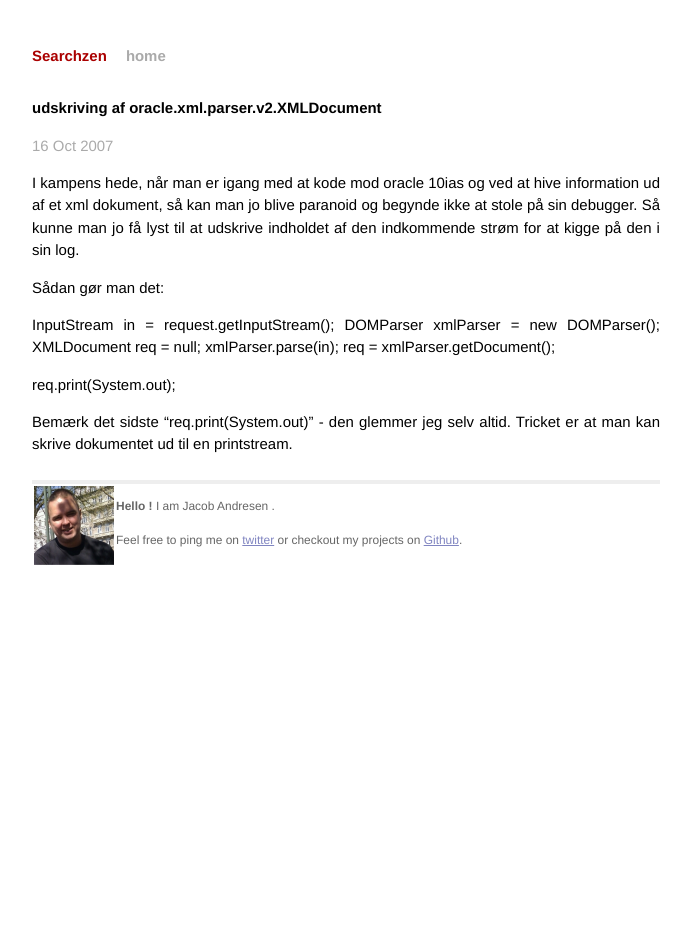
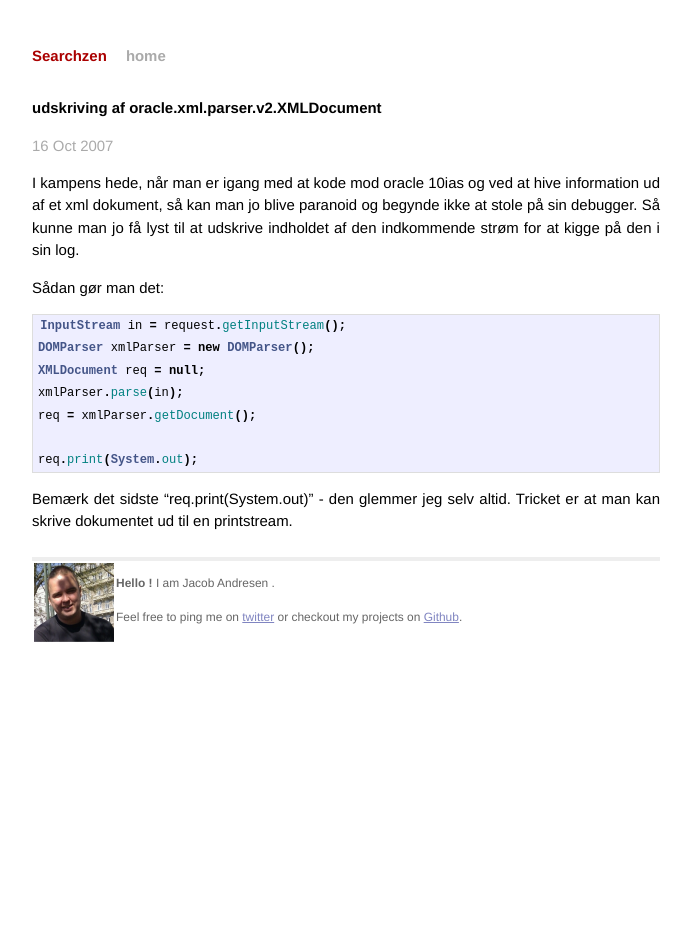
Before and after one commit to jacobandresen/searchzen.org, a Jekyll site: the page built from _posts/2007-10-16-udskriving-af-oraclexmlparserv2XMLDocument.markdown, in a window 1280 px wide. Shown: the whole page, without its empty margins (294-985 px from the left). Built offline with Jekyll 4.4.1, drawn with Linux system fonts in a browser that asks for light colours; Markdown is read by kramdown in place of the engine named in the settings.

Commit message:
java highlight

```diff
--- a/_posts/2007-10-16-udskriving-af-oraclexmlparserv2XMLDocument.markdown
+++ b/_posts/2007-10-16-udskriving-af-oraclexmlparserv2XMLDocument.markdown
@@ -9,6 +9,7 @@ I kampens hede, når man er igang med at kode mod oracle 10ias og ved at hive in
 
 Sådan gør man det:
 
+{%highlight Java%}
 InputStream in = request.getInputStream();
 DOMParser xmlParser = new DOMParser();
 XMLDocument req = null;
@@ -16,5 +17,6 @@ xmlParser.parse(in);
 req = xmlParser.getDocument();
 
 req.print(System.out);
+{%endhighlight%}
 
 Bemærk det sidste "req.print(System.out)"  - den glemmer jeg selv altid. Tricket er at man kan skrive dokumentet ud til en printstream.
```
